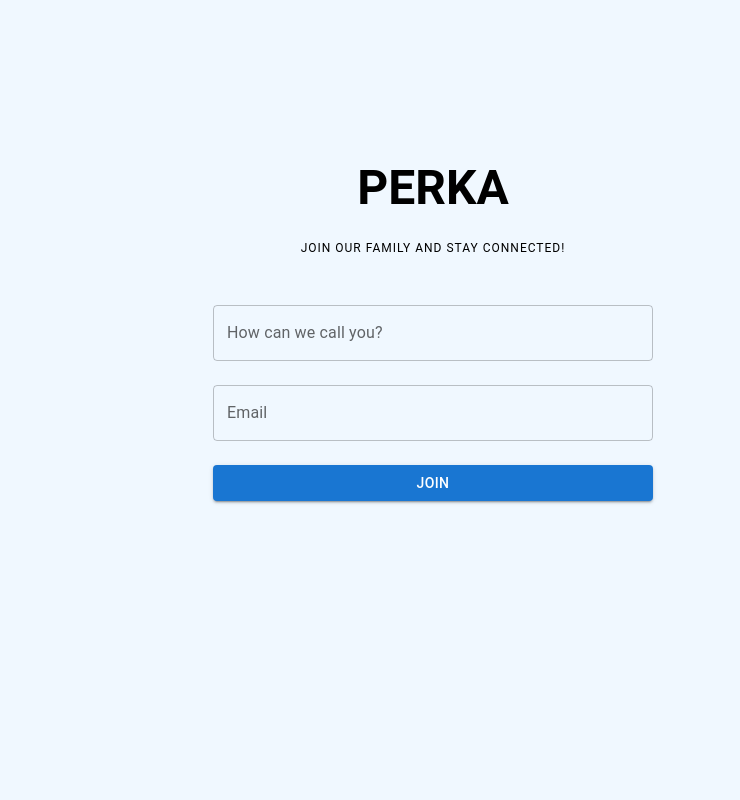
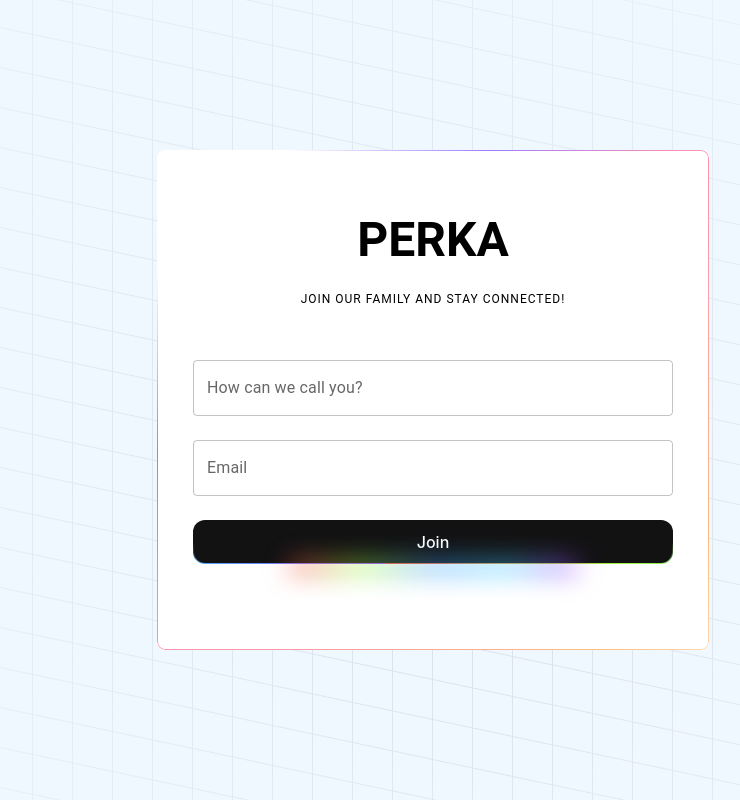
Before and after one commit to perka-app/singapore, a React (Create React App) app: page / in a window 1280 px wide. Shown: the top 800 px of the page, without its empty margins (207-947 px from the left). Built offline with nearby package versions, Linux system fonts and the light colour scheme.

Commit message:
feat: MagicUI components implementation

```diff
--- a/package.json
+++ b/package.json
@@ -16,6 +16,7 @@
     "@types/react-dom": "^18.3.5",
     "class-variance-authority": "^0.7.1",
     "clsx": "^2.1.1",
+    "framer-motion": "^11.15.0",
     "lucide-react": "^0.469.0",
     "react": "^19.0.0",
     "react-dom": "^19.0.0",
--- a/src/App.css
+++ b/src/App.css
@@ -1,8 +1,8 @@
 body {
   margin: 0;
-  font-family: -apple-system, BlinkMacSystemFont, 'Segoe UI', 'Roboto', 'Oxygen',
-    'Ubuntu', 'Cantarell', 'Fira Sans', 'Droid Sans', 'Helvetica Neue',
-    sans-serif;
+  font-family: -apple-system, BlinkMacSystemFont, 'Segoe UI', 'Roboto',
+    'Oxygen', 'Ubuntu', 'Cantarell', 'Fira Sans', 'Droid Sans',
+    'Helvetica Neue', sans-serif;
   -webkit-font-smoothing: antialiased;
   -moz-osx-font-smoothing: grayscale;
   background-color: #f0f8ff;
@@ -10,10 +10,21 @@ body {
 
 .App {
   text-align: center;
+  display: flex;
+  justify-content: center;
+  align-items: center;
+  height: 100vh;
+
+  @media screen and (max-width: 700px) {
+    height: 85vh;
+  }
 }
 
 .App-header {
   animation: fadeIn 2s ease-in-out;
+  z-index: 10;
+  position: relative;
+  overflow: hidden;
 }
 
 @keyframes fadeIn {
--- a/src/App.tsx
+++ b/src/App.tsx
@@ -1,11 +1,19 @@
 import React from 'react';
 import { Container, Typography, TextField, Button, Box } from '@mui/material';
 import './App.css';
+import ShineBorder from 'src/components/ui/shine-border';
+import AnimatedGridPattern from 'src/components/ui/animated-grid-pattern';
+import { cn } from 'src/lib/utils';
+import { RainbowButton } from './components/ui/rainbow-button';
 
 function App() {
   return (
     <Container maxWidth="sm" className="App">
-      <Box className="App-header" sx={{ p: 4, borderRadius: 2, pt: 20 }}>
+      <Box className="App-header z-10">
+        <ShineBorder
+          className="flex h-[500px] w-full flex-col items-center justify-center overflow-hidden bg-white"
+          color={['#A07CFE', '#FE8FB5', '#FFBE7B']}
+        >
           <Typography
             variant="h3"
             component="h1"
@@ -36,17 +44,23 @@ function App() {
               margin="normal"
               fullWidth
             />
-          <Button
-            variant="contained"
-            color="primary"
-            type="submit"
-            sx={{ mt: 2 }}
-            fullWidth
-          >
+            <RainbowButton className="text-white w-full mt-4">
               Join
-          </Button>
+            </RainbowButton>
           </Box>
+        </ShineBorder>
       </Box>
+
+      <AnimatedGridPattern
+        numSquares={30}
+        maxOpacity={0.1}
+        duration={1}
+        repeatDelay={0.1}
+        className={cn(
+          '[mask-image:radial-gradient(900px_circle_at_center,white,transparent)]',
+          'inset-x-0 inset-y-[-30%] h-[180%] skew-y-12 z-negative',
+        )}
+      />
     </Container>
   );
 }
--- /dev/null
+++ b/src/components/ui/animated-grid-pattern.tsx
@@ -0,0 +1,150 @@
+'use client';
+
+import { useEffect, useId, useRef, useState } from 'react';
+import { motion } from 'framer-motion';
+
+import { cn } from 'src/lib/utils';
+
+interface AnimatedGridPatternProps {
+  width?: number;
+  height?: number;
+  x?: number;
+  y?: number;
+  strokeDasharray?: any;
+  numSquares?: number;
+  className?: string;
+  maxOpacity?: number;
+  duration?: number;
+  // eslint-disable-next-line @typescript-eslint/no-unused-vars
+  repeatDelay?: number;
+}
+
+export default function AnimatedGridPattern({
+  width = 40,
+  height = 40,
+  x = -1,
+  y = -1,
+  strokeDasharray = 0,
+  numSquares = 50,
+  className,
+  maxOpacity = 0.5,
+  duration = 4,
+  // eslint-disable-next-line @typescript-eslint/no-unused-vars
+  repeatDelay = 0.5,
+  ...props
+}: AnimatedGridPatternProps) {
+  const id = useId();
+  const containerRef = useRef(null);
+  const [dimensions, setDimensions] = useState({ width: 0, height: 0 });
+  const [squares, setSquares] = useState(() => generateSquares(numSquares));
+
+  function getPos() {
+    return [
+      Math.floor((Math.random() * dimensions.width) / width),
+      Math.floor((Math.random() * dimensions.height) / height),
+    ];
+  }
+
+  // Adjust the generateSquares function to return objects with an id, x, and y
+  function generateSquares(count: number) {
+    return Array.from({ length: count }, (_, i) => ({
+      id: i,
+      pos: getPos(),
+    }));
+  }
+
+  // Function to update a single square's position
+  const updateSquarePosition = (id: number) => {
+    setSquares((currentSquares) =>
+      currentSquares.map((sq) =>
+        sq.id === id
+          ? {
+              ...sq,
+              pos: getPos(),
+            }
+          : sq,
+      ),
+    );
+  };
+
+  // Update squares to animate in
+  useEffect(() => {
+    if (dimensions.width && dimensions.height) {
+      setSquares(generateSquares(numSquares));
+    }
+  }, [dimensions, numSquares]);
+
+  // Resize observer to update container dimensions
+  useEffect(() => {
+    const resizeObserver = new ResizeObserver((entries) => {
+      for (const entry of entries) {
+        setDimensions({
+          width: entry.contentRect.width,
+          height: entry.contentRect.height,
+        });
+      }
+    });
+
+    if (containerRef.current) {
+      resizeObserver.observe(containerRef.current);
+    }
+
+    return () => {
+      if (containerRef.current) {
+        resizeObserver.unobserve(containerRef.current);
+      }
+    };
+  }, [containerRef]);
+
+  return (
+    <svg
+      ref={containerRef}
+      aria-hidden="true"
+      className={cn(
+        'pointer-events-none absolute inset-0 h-full w-full fill-gray-400/30 stroke-gray-400/30',
+        className,
+      )}
+      {...props}
+    >
+      <defs>
+        <pattern
+          id={id}
+          width={width}
+          height={height}
+          patternUnits="userSpaceOnUse"
+          x={x}
+          y={y}
+        >
+          <path
+            d={`M.5 ${height}V.5H${width}`}
+            fill="none"
+            strokeDasharray={strokeDasharray}
+          />
+        </pattern>
+      </defs>
+      <rect width="100%" height="100%" fill={`url(#${id})`} />
+      <svg x={x} y={y} className="overflow-visible">
+        {squares.map(({ pos: [x, y], id }, index) => (
+          <motion.rect
+            initial={{ opacity: 0 }}
+            animate={{ opacity: maxOpacity }}
+            transition={{
+              duration,
+              repeat: 1,
+              delay: index * 0.1,
+              repeatType: 'reverse',
+            }}
+            onAnimationComplete={() => updateSquarePosition(id)}
+            key={`${x}-${y}-${index}`}
+            width={width - 1}
+            height={height - 1}
+            x={x * width + 1}
+            y={y * height + 1}
+            fill="currentColor"
+            strokeWidth="0"
+          />
+        ))}
+      </svg>
+    </svg>
+  );
+}
--- /dev/null
+++ b/src/components/ui/rainbow-button.tsx
@@ -0,0 +1,31 @@
+import React from 'react';
+
+import { cn } from 'src/lib/utils';
+
+export function RainbowButton({
+  children,
+  className,
+  ...props
+}: React.ButtonHTMLAttributes<HTMLButtonElement>) {
+  return (
+    <button
+      className={cn(
+        'group relative inline-flex h-11 animate-rainbow cursor-pointer items-center justify-center rounded-xl border-0 bg-[length:200%] px-8 py-2 font-medium text-primary-foreground transition-colors [background-clip:padding-box,border-box,border-box] [background-origin:border-box] [border:calc(0.08*1rem)_solid_transparent] focus-visible:outline-none focus-visible:ring-1 focus-visible:ring-ring disabled:pointer-events-none disabled:opacity-50',
+
+        // before styles
+        'before:absolute before:bottom-[-20%] before:left-1/2 before:z-0 before:h-1/5 before:w-3/5 before:-translate-x-1/2 before:animate-rainbow before:bg-[linear-gradient(90deg,hsl(var(--color-1)),hsl(var(--color-5)),hsl(var(--color-3)),hsl(var(--color-4)),hsl(var(--color-2)))] before:[filter:blur(calc(0.8*1rem))]',
+
+        // light mode colors
+        'bg-[linear-gradient(#121213,#121213),linear-gradient(#121213_50%,rgba(18,18,19,0.6)_80%,rgba(18,18,19,0)),linear-gradient(90deg,hsl(var(--color-1)),hsl(var(--color-5)),hsl(var(--color-3)),hsl(var(--color-4)),hsl(var(--color-2)))]',
+
+        // dark mode colors
+        'dark:bg-[linear-gradient(#fff,#fff),linear-gradient(#fff_50%,rgba(255,255,255,0.6)_80%,rgba(0,0,0,0)),linear-gradient(90deg,hsl(var(--color-1)),hsl(var(--color-5)),hsl(var(--color-3)),hsl(var(--color-4)),hsl(var(--color-2)))]',
+
+        className,
+      )}
+      {...props}
+    >
+      {children}
+    </button>
+  );
+}
--- /dev/null
+++ b/src/components/ui/shine-border.tsx
@@ -0,0 +1,61 @@
+'use client';
+
+import { cn } from 'src/lib/utils';
+
+type TColorProp = string | string[];
+
+interface ShineBorderProps {
+  borderRadius?: number;
+  borderWidth?: number;
+  duration?: number;
+  color?: TColorProp;
+  className?: string;
+  children: React.ReactNode;
+}
+
+/**
+ * @name Shine Border
+ * @description It is an animated background border effect component with easy to use and configurable props.
+ * @param borderRadius defines the radius of the border.
+ * @param borderWidth defines the width of the border.
+ * @param duration defines the animation duration to be applied on the shining border
+ * @param color a string or string array to define border color.
+ * @param className defines the class name to be applied to the component
+ * @param children contains react node elements.
+ */
+export default function ShineBorder({
+  borderRadius = 8,
+  borderWidth = 1,
+  duration = 14,
+  color = '#000000',
+  className,
+  children,
+}: ShineBorderProps) {
+  return (
+    <div
+      style={
+        {
+          '--border-radius': `${borderRadius}px`,
+        } as React.CSSProperties
+      }
+      className={cn(
+        'relative min-h-[60px] w-fit min-w-[300px] place-items-center rounded-[--border-radius] bg-white p-3 text-black dark:bg-black dark:text-white',
+        className,
+      )}
+    >
+      <div
+        style={
+          {
+            '--border-width': `${borderWidth}px`,
+            '--border-radius': `${borderRadius}px`,
+            '--duration': `${duration}s`,
+            '--mask-linear-gradient': `linear-gradient(#fff 0 0) content-box, linear-gradient(#fff 0 0)`,
+            '--background-radial-gradient': `radial-gradient(transparent,transparent, ${color instanceof Array ? color.join(',') : color},transparent,transparent)`,
+          } as React.CSSProperties
+        }
+        className={`pointer-events-none before:bg-shine-size before:absolute before:inset-0 before:size-full before:rounded-[--border-radius] before:p-[--border-width] before:will-change-[background-position] before:content-[""] before:![-webkit-mask-composite:xor] before:![mask-composite:exclude] before:[background-image:--background-radial-gradient] before:[background-size:300%_300%] before:[mask:--mask-linear-gradient] motion-safe:before:animate-shine`}
+      ></div>
+      {children}
+    </div>
+  );
+}
--- a/src/index.css
+++ b/src/index.css
@@ -15,3 +15,29 @@ code {
   font-family: source-code-pro, Menlo, Monaco, Consolas, 'Courier New',
     monospace;
 }
+
+@layer base {
+  :root {
+    --color-1: 0 100% 63%;
+    --color-2: 270 100% 63%;
+    --color-3: 210 100% 63%;
+    --color-4: 195 100% 63%;
+    --color-5: 90 100% 63%;
+  }
+  .dark {
+    --color-1: 0 100% 63%;
+    --color-2: 270 100% 63%;
+    --color-3: 210 100% 63%;
+    --color-4: 195 100% 63%;
+    --color-5: 90 100% 63%;
+  }
+}
+
+@layer base {
+  * {
+    @apply border-border;
+  }
+  body {
+    @apply bg-background text-foreground;
+  }
+}
--- a/tailwind.config.js
+++ b/tailwind.config.js
@@ -3,7 +3,7 @@ const { fontFamily } = require('tailwindcss/defaultTheme');
 /** @type {import('tailwindcss').Config} */
 module.exports = {
   darkMode: ['class'],
-  content: ['app/**/*.{ts,tsx}', 'components/**/*.{ts,tsx}'],
+  content: ['./src/**/*.{js,jsx,ts,tsx}'],
   theme: {
   	container: {
   		center: true,
@@ -46,7 +46,12 @@ module.exports = {
   			card: {
   				DEFAULT: 'hsl(var(--card))',
   				foreground: 'hsl(var(--card-foreground))'
-  			}
+  			},
+  			'color-1': 'hsl(var(--color-1))',
+  			'color-2': 'hsl(var(--color-2))',
+  			'color-3': 'hsl(var(--color-3))',
+  			'color-4': 'hsl(var(--color-4))',
+  			'color-5': 'hsl(var(--color-5))'
   		},
   		borderRadius: {
   			lg: '`var(--radius)`',
@@ -94,13 +99,34 @@ module.exports = {
   				'100%': {
   					transform: 'translateZ(0) rotate(360deg)'
   				}
+  			},
+  			shine: {
+  				'0%': {
+  					'background-position': '0% 0%'
+  				},
+  				'50%': {
+  					'background-position': '100% 100%'
+  				},
+  				to: {
+  					'background-position': '0% 0%'
+  				}
+  			},
+  			rainbow: {
+  				'0%': {
+  					'background-position': '0%'
+  				},
+  				'100%': {
+  					'background-position': '200%'
+  				}
   			}
   		},
   		animation: {
   			'accordion-down': 'accordion-down 0.2s ease-out',
   			'accordion-up': 'accordion-up 0.2s ease-out',
   			'shimmer-slide': 'shimmer-slide var(--speed) ease-in-out infinite alternate',
-  			'spin-around': 'spin-around calc(var(--speed) * 2) infinite linear'
+  			'spin-around': 'spin-around calc(var(--speed) * 2) infinite linear',
+  			shine: 'shine var(--duration) infinite linear',
+  			rainbow: 'rainbow var(--speed, 2s) infinite linear'
   		}
   	}
   },
```
Also changed, not shown: components.json, 1 other file (tests, documents, lock files or other folders). Lines whose indentation alone changed are shown as unchanged.
